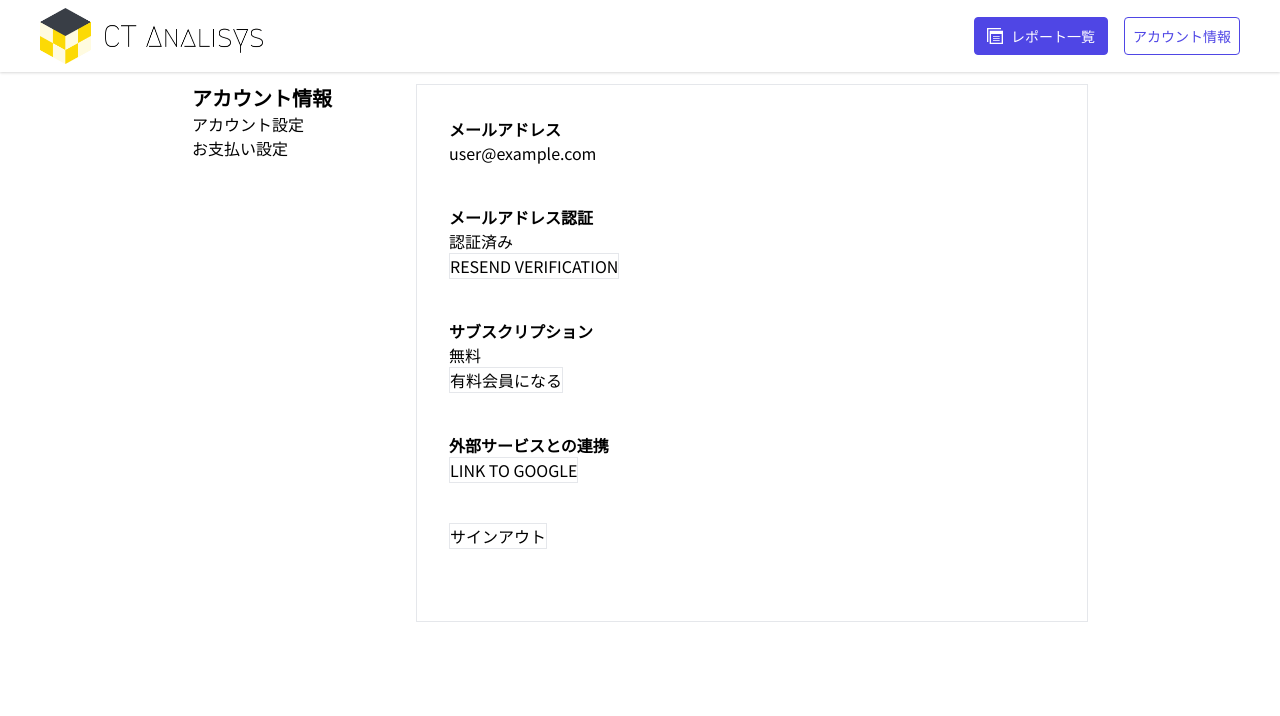
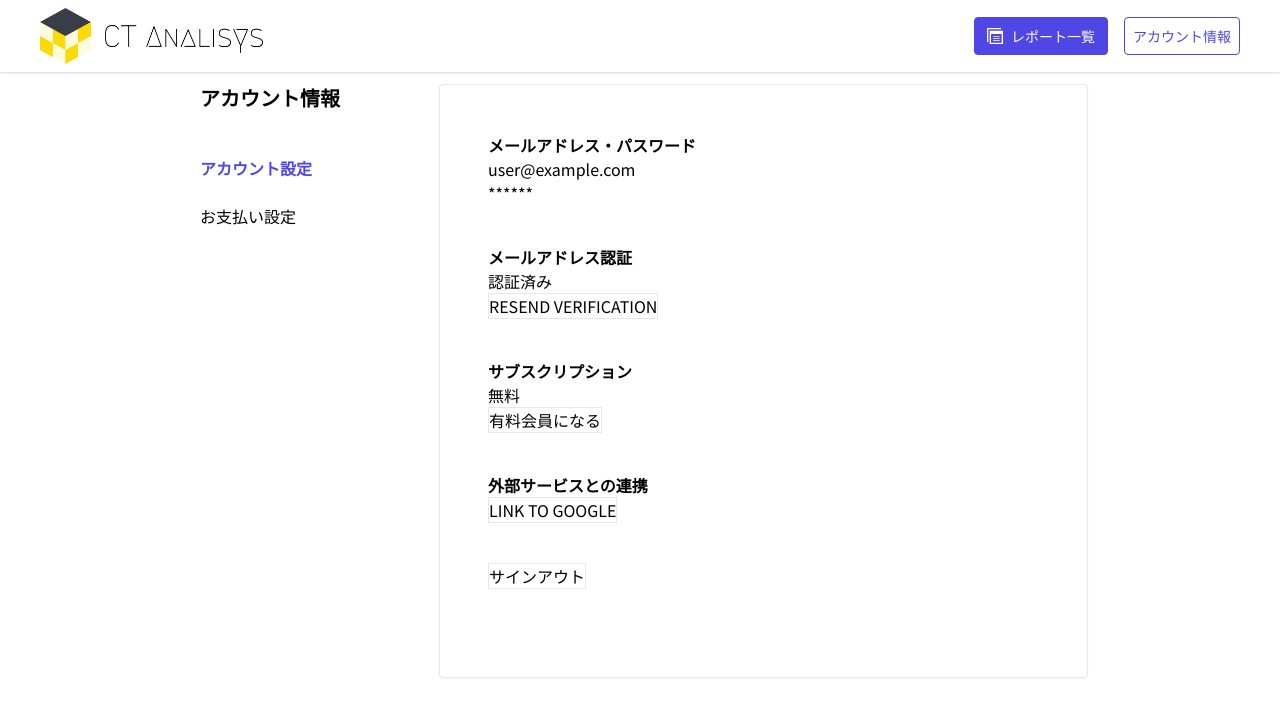
Before and after one commit to samoozy/ct-analysis-project, a Vue app: page /account/settings in a window 1280 px wide. Shown: the top 716 px of the page. Built offline with nearby package versions, Linux system fonts and the light colour scheme; no server answers; the database is empty; sample sign-in values are in the browser's storage.

Commit message:
Fixed design for router view on account page

```diff
--- a/src/components/account/AccountNavigation.vue
+++ b/src/components/account/AccountNavigation.vue
@@ -1,9 +1,47 @@
 <template>
-  <h3 class="font-bold text-xl">アカウント情報</h3>
-  <div>
-    <router-link to="/account">アカウント設定</router-link>
-  </div>
-  <div>
-    <router-link to="/account/payment">お支払い設定</router-link>
-  </div>
+  <h3 class="title">アカウント情報</h3>
+
+  <router-link
+    class="nav-link"
+    :class="settingActive"
+    to="/account"
+  >アカウント設定</router-link>
+
+  <router-link
+    class="nav-link"
+    :class="paymentActive"
+    to="/account/payment"
+  >お支払い設定</router-link>
+
 </template>
+
+<script>
+export default {
+  computed: {
+    settingActive() {
+      return {
+        active: this.$route.path === '/account/settings'
+      }
+    },
+    paymentActive() {
+      return {
+        active: this.$route.path === '/account/payment'
+      }
+    },
+  }
+}
+</script>
+
+<style scoped lang="postcss">
+.title {
+  @apply font-bold text-xl mb-8 pl-2;
+}
+
+.active {
+  @apply text-indigo-600 font-bold;
+}
+
+.nav-link {
+  @apply block py-3 pl-2 hover:bg-gray-100 rounded;
+}
+</style>
--- a/src/components/account/AccountSettings.vue
+++ b/src/components/account/AccountSettings.vue
@@ -2,10 +2,11 @@
   <!-- メールアドレス -->
   <content-block>
     <template v-slot:title>
-      メールアドレス
+      メールアドレス・パスワード
     </template>
     <template v-slot:text>
       <p>{{ user.email }}</p>
+      <p>******</p>
     </template>
     <template v-slot:btn>
       <ChangePassword :provider="provider" />
--- a/src/pages/user/UserAccount.vue
+++ b/src/pages/user/UserAccount.vue
@@ -8,21 +8,13 @@
   <div v-else>
 
     <div class="flex">
-
-
-      <div class="h-full w-3/12">
+      <div class="h-full w-3/12 mr-8">
         <AccountNavigation />
       </div>
-
-
-      <div class="w-9/12 border p-8">
-
+      <div class="w-9/12 border p-12 rounded shadow-sm">
         <router-view></router-view>
-
       </div>
-
     </div>
-
 
   </div>
 
@@ -34,11 +26,6 @@ import AccountNavigation from '@/components/account/AccountNavigation'
 export default {
   components: {
     AccountNavigation
-  },
-  data() {
-    return {
-
-    }
   },
   computed: {
     loggedIn() {
```
